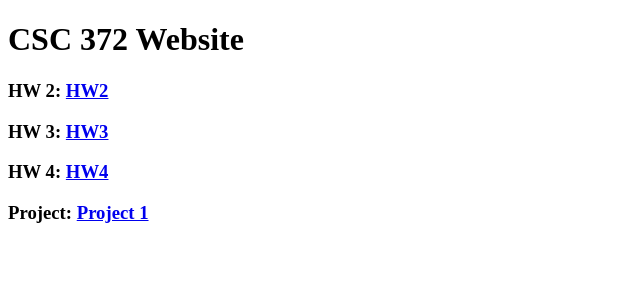
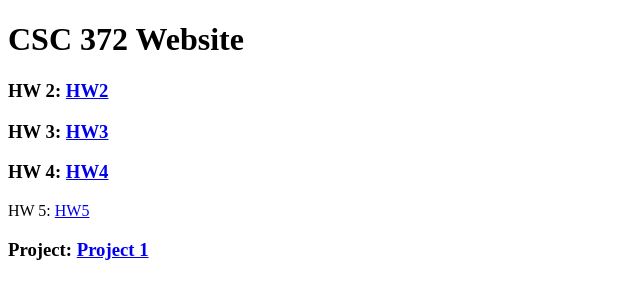
Before and after one commit to LeoLiu0729/Quest-gaming-store, a plain HTML site: page index.html in a window 1280 px wide. Shown: the whole page, without its empty margins (0-640 px from the left). Drawn offline with Linux system fonts and the light colour scheme.

Commit message:
Uplaod assignment 5 to github

```diff
--- a/index.html
+++ b/index.html
@@ -22,6 +22,7 @@ a crytogram generator.
         <h3> HW 2: <a href="csc372-hw/hw2/index.html">HW2</a></h3>
         <h3> HW 3: <a href="csc372-hw/hw3/index.html">HW3</a></h3>
         <h3> HW 4: <a href="csc372-hw/hw4/index.html">HW4</a></h3>
+        <h`> HW 5: <a href="csc372-hw/hw5/index.html">HW5</a></h3>
         <h3> Project: <a href="csc372-hw/project1/index.html">Project 1</a></h3>
     </body>
 </html>
```
